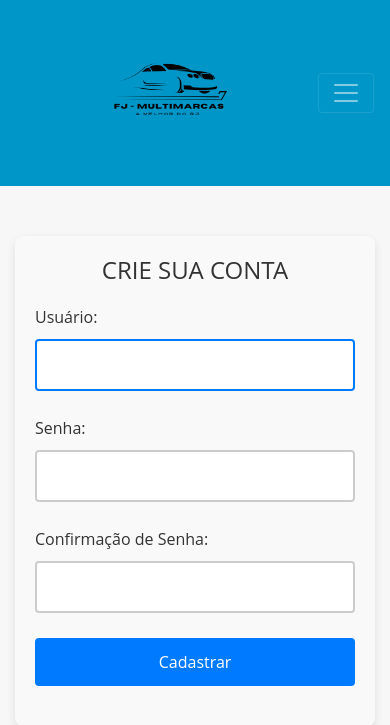
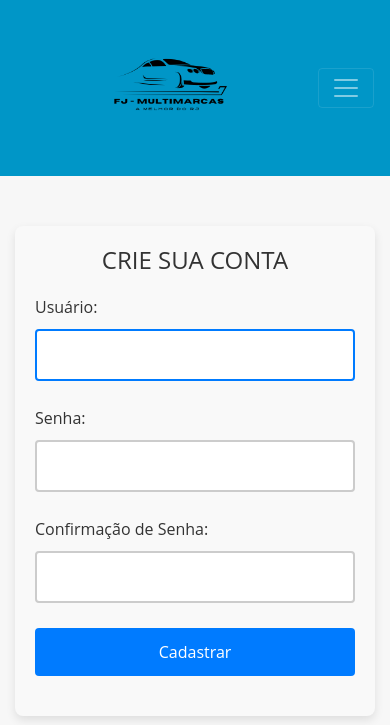
Before and after one commit to FDuque22/SistemaCarros, a Django app: page /register/ in a window 390 px wide. Shown: the top 725 px of the page. Run offline with Django 5.2, Linux system fonts and the light colour scheme; some libraries are stand-ins or nearby versions.

Commit message:
TESTE HTML

```diff
--- a/app/templates/base.html
+++ b/app/templates/base.html
@@ -82,6 +82,16 @@
       }
     }
 
+    @media (max-width: 576px) {
+      header {
+        padding: 5px 0; /* Reduz o espaço vertical do cabeçalho em dispositivos móveis */
+      }
+
+      .navbar {
+        height: auto; /* Altura automática para o navbar no mobile */
+      }
+    }
+
     .logo {
       max-width: 150px; /* Ajuste o tamanho máximo da logo */
       height: auto; /* Mantém a proporção da imagem */
```
